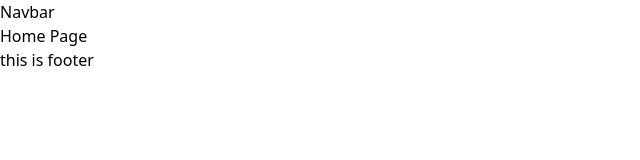
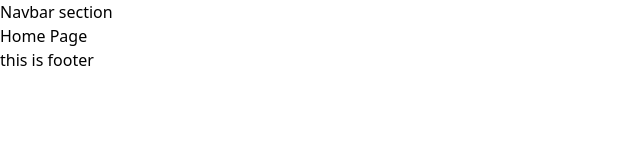
Before and after one commit to LedgerVote/ledger-vote-frontend, a React (Vite) app: page / in a window 1280 px wide. Shown: the top 160 px of the page, without its empty margins (0-640 px from the left). Built offline with nearby package versions, Linux system fonts and the light colour scheme.

Commit message:
change home page

```diff
--- a/src/components/Navbar.jsx
+++ b/src/components/Navbar.jsx
@@ -3,7 +3,7 @@ import React from 'react'
 function Navbar() {
   return (
     <div>
-      <h1>Navbar</h1>
+      <h1>Navbar section</h1>
     </div>
   )
 }
```
